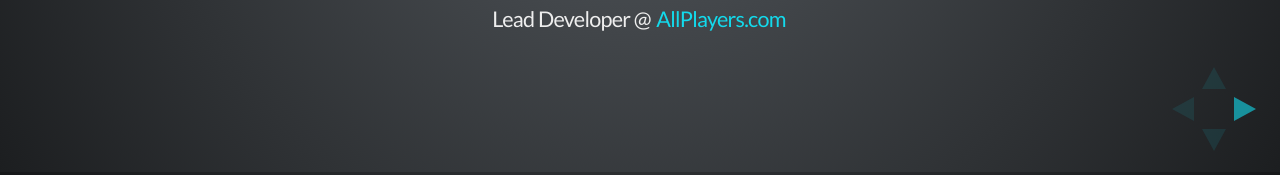
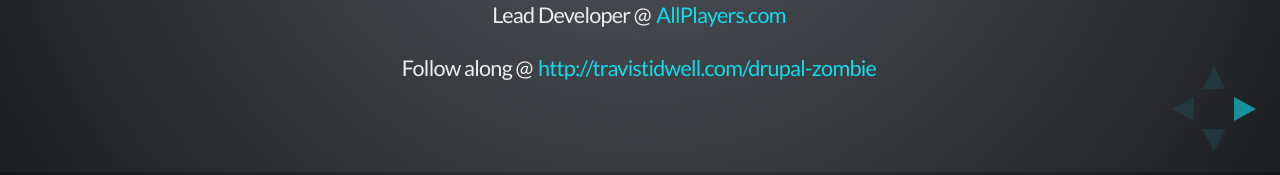
Before and after one commit to travist/drupal-zombie, a website: page index.html in a window 1280 px wide. Shown: the part 625-800 px from the top of the page. Drawn offline with Linux system fonts and the light colour scheme.

Commit message:
Added a follow along link.

```diff
--- a/index.html
+++ b/index.html
@@ -34,6 +34,7 @@
           <h3>From bite to believing</h3>
           <p><small>Infected by <a href="http://github.com/travist">Travis Tidwell</a> / <a href="http://twitter.com/softwaregnome">@softwaregnome</a></small></p>
           <p><small>Lead Developer @ <a href='https://www.allplayers.com'>AllPlayers.com</a></small></p>
+          <p><small>Follow along @ <a href='http://travistidwell.com/drupal-zombie'>http://travistidwell.com/drupal-zombie</a></small></p>
         </section>
 
         <section>
```
